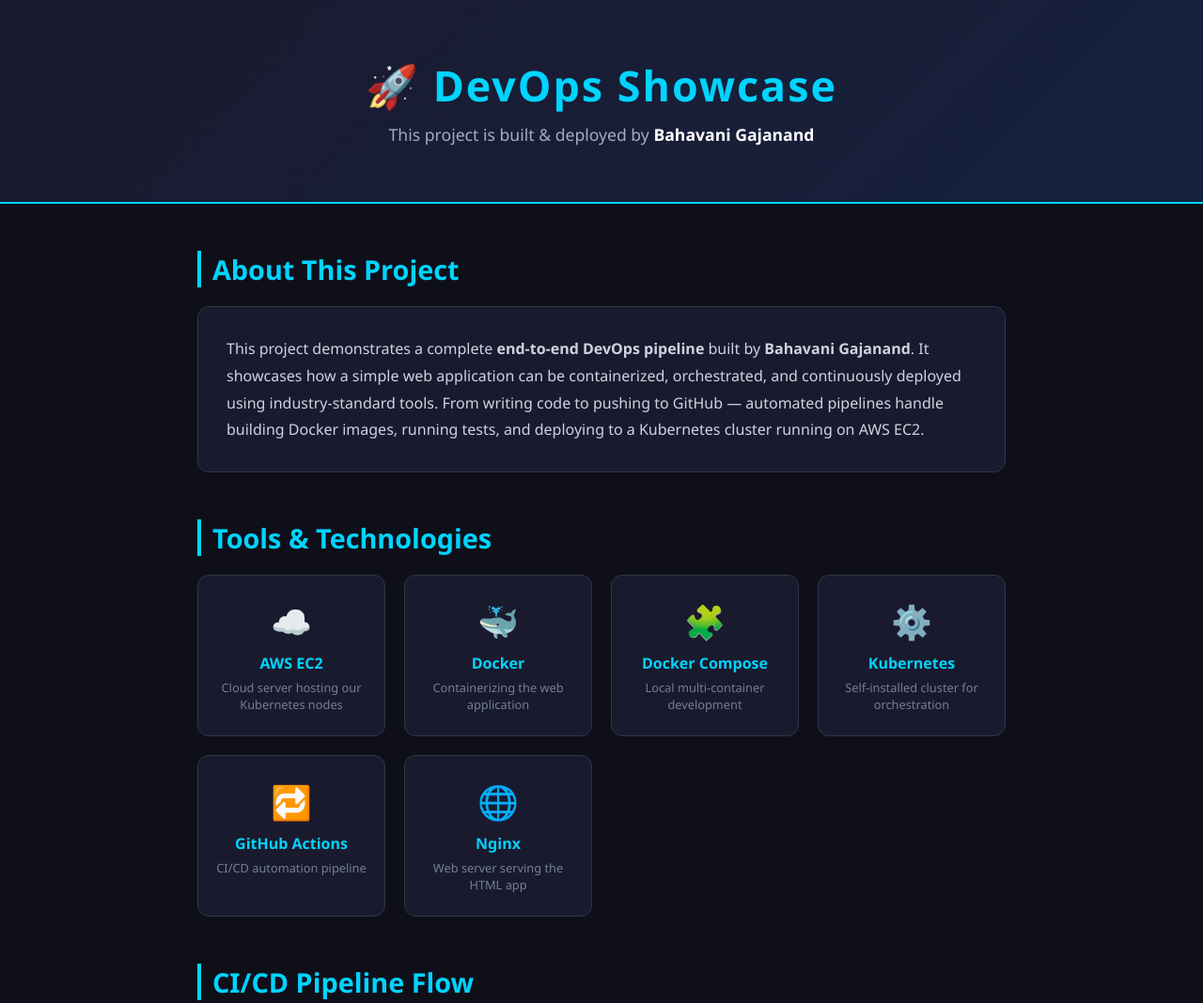
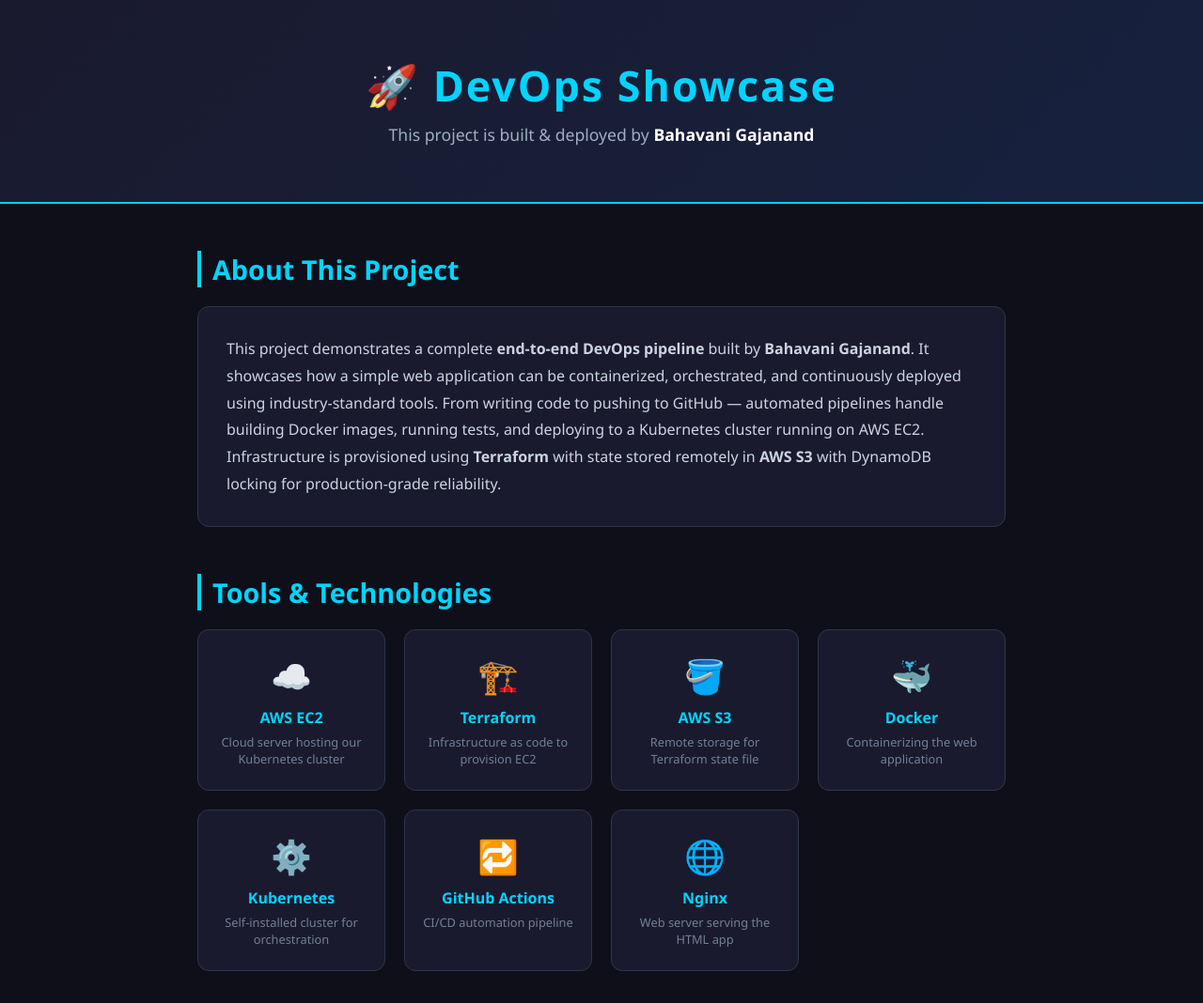
Before and after one commit to bhavanigajanand/githubactions-devops, a plain HTML site: page app/index.html in a window 1280 px wide. Shown: the top 1068 px of the page at 94% size. Drawn offline with Linux system fonts and the light colour scheme.

Commit message:
Revise tool descriptions
Updated descriptions for AWS EC2, Terraform, and AWS S3. Removed Docker Compose section.

```diff
--- a/app/index.html
+++ b/app/index.html
@@ -128,6 +128,8 @@
       containerized, orchestrated, and continuously deployed using industry-standard tools.
       From writing code to pushing to GitHub — automated pipelines handle building Docker images,
       running tests, and deploying to a Kubernetes cluster running on AWS EC2.
+      Infrastructure is provisioned using <strong>Terraform</strong> with state stored remotely
+      in <strong>AWS S3</strong> with DynamoDB locking for production-grade reliability.
     </div>
   </div>
 
@@ -137,17 +139,22 @@
       <div class="tool-card">
         <div class="icon">☁️</div>
         <div class="name">AWS EC2</div>
-        <div class="desc">Cloud server hosting our Kubernetes nodes</div>
+        <div class="desc">Cloud server hosting our Kubernetes cluster</div>
+      </div>
+      <div class="tool-card">
+        <div class="icon">🏗️</div>
+        <div class="name">Terraform</div>
+        <div class="desc">Infrastructure as code to provision EC2</div>
+      </div>
+      <div class="tool-card">
+        <div class="icon">🪣</div>
+        <div class="name">AWS S3</div>
+        <div class="desc">Remote storage for Terraform state file</div>
       </div>
       <div class="tool-card">
         <div class="icon">🐳</div>
         <div class="name">Docker</div>
         <div class="desc">Containerizing the web application</div>
-      </div>
-      <div class="tool-card">
-        <div class="icon">🧩</div>
-        <div class="name">Docker Compose</div>
-        <div class="desc">Local multi-container development</div>
       </div>
       <div class="tool-card">
         <div class="icon">⚙️</div>
@@ -185,7 +192,7 @@
   </div>
 
   <footer>
-    this project is built by Bahavani Gajanand &nbsp;|&nbsp; DevOps Pipeline Project
+    This project is built by Bahavani Gajanand &nbsp;|&nbsp; DevOps Pipeline Project
   </footer>
 
 </body>
```
